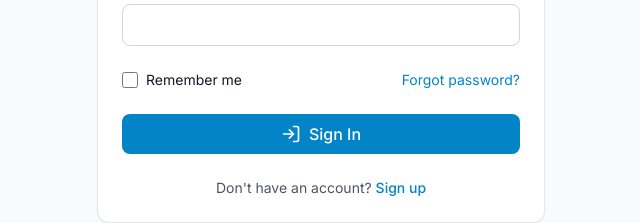
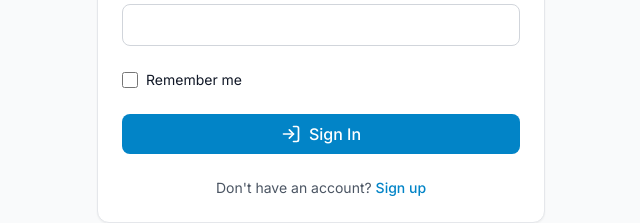
Before and after one commit to linsok/housing-analyzer, a React (Vite) app in the folder frontend/: page /login in a window 1280 px wide. Shown: the part 434-657 px from the top of the page, without its empty margins (319-959 px from the left). Built offline with nearby package versions, Linux system fonts and the light colour scheme; no server answers.

Commit message:
Remove forgot password link from login page

```diff
--- a/frontend/src/pages/Login.jsx
+++ b/frontend/src/pages/Login.jsx
@@ -86,7 +86,6 @@
               autoComplete="current-password"
             />
 
-            <div className="flex items-center justify-between">
             <div className="flex items-center">
               <input
                 id="remember-me"
@@ -97,11 +96,6 @@
               <label htmlFor="remember-me" className="ml-2 block text-sm text-gray-900">
                 Remember me
               </label>
-              </div>
-
-              <Link to="/forgot-password" className="text-sm text-primary-600 hover:text-primary-500">
-                Forgot password?
-              </Link>
             </div>
 
             <Button
```
Lines whose indentation alone changed are shown as unchanged.
